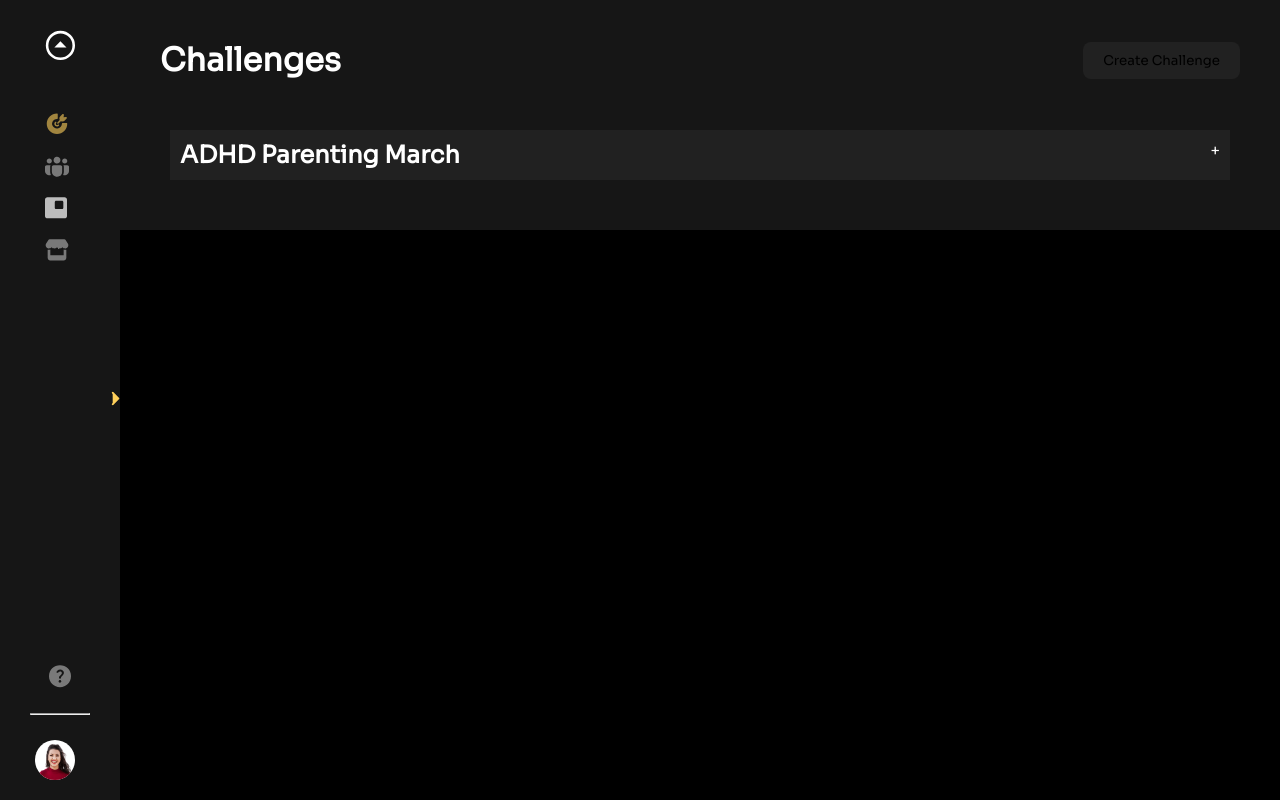
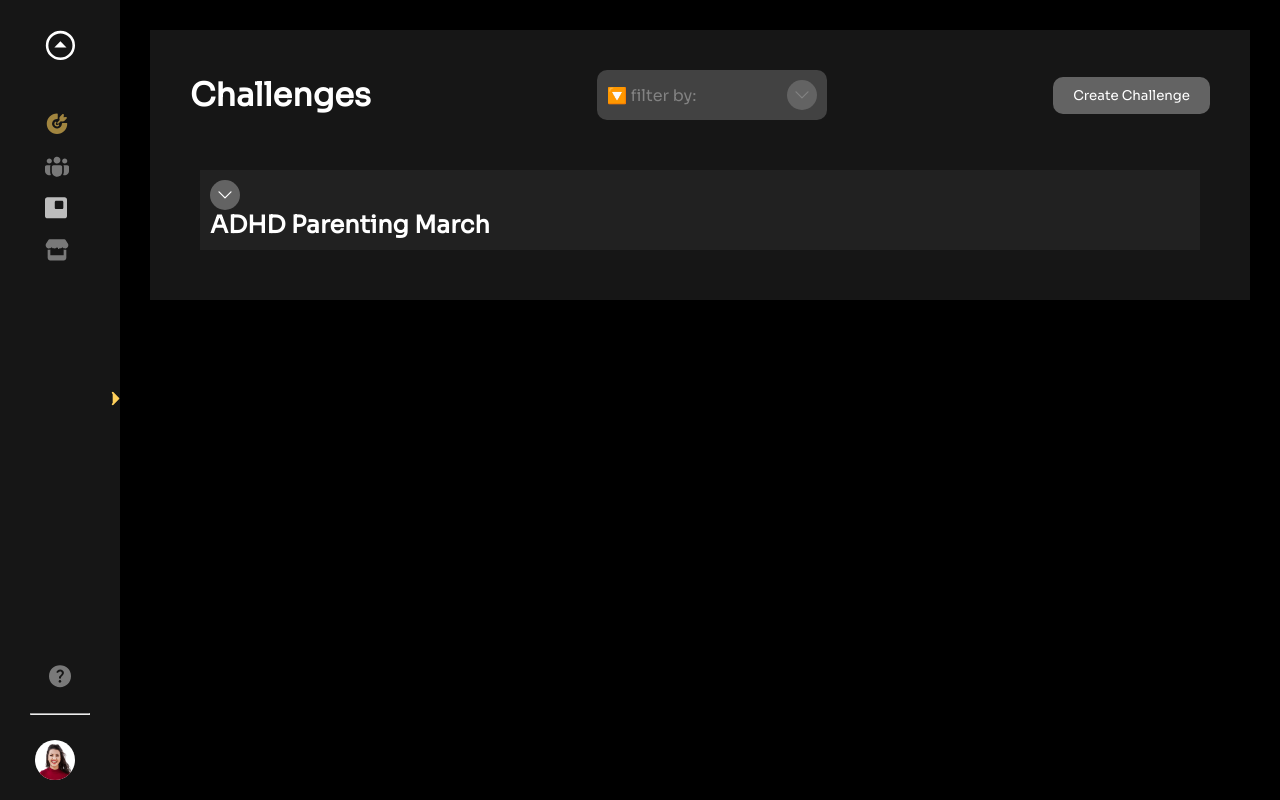
Before and after one commit to ypreiser/ampup-coach-client, a React (Vite) app: page /challenges in a window 1280 px wide. Built offline with nearby package versions, Linux system fonts and the light colour scheme; the HTML template or start-up script is replaced by a standard one.

Commit message:
challanges-2

```diff
--- a/src/Challanges/ChallengeItem/ChallengeItem.module.css
+++ b/src/Challanges/ChallengeItem/ChallengeItem.module.css
@@ -6,6 +6,8 @@
 
   .header {
     display: flex;
+    flex-direction: row;
+
     justify-content: space-between;
     cursor: pointer;
   }
@@ -28,3 +30,12 @@
     display: flex;
     justify-content: space-between;
   }
+  .icon {
+  height: 30px;
+  aspect-ratio: 1/1;
+  border-radius: 100%;
+  display: flex;
+  justify-content: center;
+  align-items: center;
+  background-color: var(--gray40);
+}
--- a/src/Challanges/ChallengeItem/ChallengeItem.tsx
+++ b/src/Challanges/ChallengeItem/ChallengeItem.tsx
@@ -1,5 +1,6 @@
 import React, { useState } from 'react';
 import styles from './ChallengeItem.module.css';
+import { ArrowDownIcon, ArrowUpIcon } from '../../assets/Icons';
 
 interface ChallengeItemProps {
   challenge: any;
@@ -14,15 +15,15 @@ const ChallengeItem: React.FC<ChallengeItemProps> = ({ challenge }) => {
 
   return (
     <div className={styles.challengeItem}>
-      <div className={styles.header} onClick={handleToggle}>
-        <h2>{challenge.title}</h2>
-        <span>{isOpen ? '-' : '+'}</span>
+      <div className={styles.header}>
+        <div className={styles.icon} onClick={handleToggle}>{!isOpen ? <ArrowDownIcon fill="currentcolor" /> : <ArrowUpIcon fill="currentcolor" />
+        }</div>
       </div>
+      <h2>{challenge.title}</h2>
       {isOpen && (
         <div className={styles.details}>
           <p>Participants: {challenge.participants}</p>
           <p>Duration: {challenge.duration}</p>
-          {/* Map the challenges array to display individual challenges */}
           {challenge.challenges.map((c: any) => (
             <div key={c.id} className={styles.challenge}>
               <h3>{c.type}</h3>
--- a/src/Challanges/ChallengesHeader/ChallangesHeader.module.css
+++ b/src/Challanges/ChallengesHeader/ChallangesHeader.module.css
@@ -7,9 +7,32 @@
 }
 
 .createButton {
-    background-color: var(--gray20);
+  background-color: var(--gray40);
   border: none;
-    border-radius: 8px;
+  border-radius: 10px;
   padding: 10px 20px;
+  color: var(--text-color);
   cursor: pointer;
 }
+
+.filter {
+  background-color: var(--gray30);
+  padding: 10px;
+  width: 230px;
+  display: flex;
+  justify-content: space-between;
+  flex-direction: row;
+  align-items: center;
+  border-radius: 10px;
+  color: var(--gray50);
+}
+
+.icon {
+  height: 30px;
+  aspect-ratio: 1/1;
+  border-radius: 100%;
+  display: flex;
+  justify-content: center;
+  align-items: center;
+  background-color: var(--gray40);
+}
--- a/src/Challanges/ChallengesHeader/ChallangesHeader.tsx
+++ b/src/Challanges/ChallengesHeader/ChallangesHeader.tsx
@@ -1,10 +1,17 @@
 import React from 'react';
 import styles from './ChallangesHeader.module.css';
+import { ArrowDownIcon } from '../../assets/Icons';
 
 const ChallengesHeader: React.FC = () => {
   return (
     <header className={styles.header}>
       <h1>Challenges</h1>
+      <div className={styles.filter}>
+        <span>🔽 filter by: </span>
+        <div className={styles.icon}>
+          <ArrowDownIcon fill='currentcolor' />
+        </div>
+      </div>
       <button className={styles.createButton}>Create Challenge</button>
     </header>
   );
--- a/src/Challanges/ChallengesPage.module.css
+++ b/src/Challanges/ChallengesPage.module.css
@@ -1,4 +1,5 @@
 .challenges {
     padding: 20px;
+    margin: 30px;
     background-color: var(--gray10);
   }
```
Lines whose indentation alone changed are shown as unchanged.
